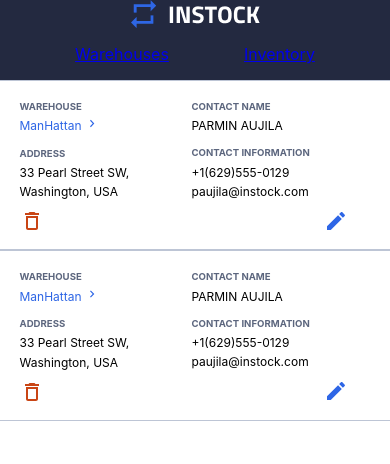
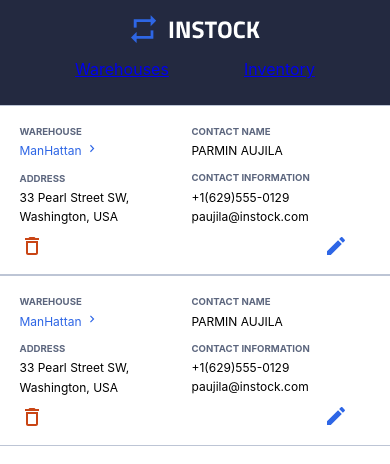
Before and after one commit to AlirezaEntessari/instock, a React (Create React App) app: page / in a window 390 px wide. Shown: the top 464 px of the page. Built offline with nearby package versions, Linux system fonts and the light colour scheme; no server answers.

Commit message:
create responsiveness for desktop view

```diff
--- a/src/components/Header/Header.scss
+++ b/src/components/Header/Header.scss
@@ -15,22 +15,27 @@
 .navbar__logo {
     display: flex;
     justify-content: center;
+    margin-top: .9375rem;
     @include tablet {
         margin-top: 1.875rem;
         margin-left: 1.5625rem;
+    }
+    @include desktop {
+        margin-left: 4.375rem;
     }
 }
 .navbar__pages {
     display: flex;
     justify-content: space-evenly;
+    margin-bottom: .625rem;
     @include tablet {
         width: 15.625rem;
         margin-top: .9375rem;
         justify-content: space-around;
     }
-}
-.navbar__page-1 {
-    text-decoration: none;
+    @include desktop {
+        margin-right: 4.375rem;
+    }
 }
 .navbar__page-1:hover {
     text-decoration: underline;
```
